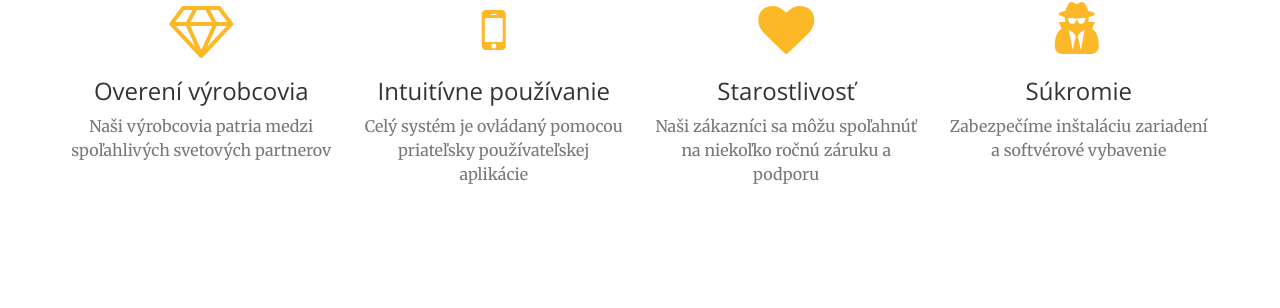
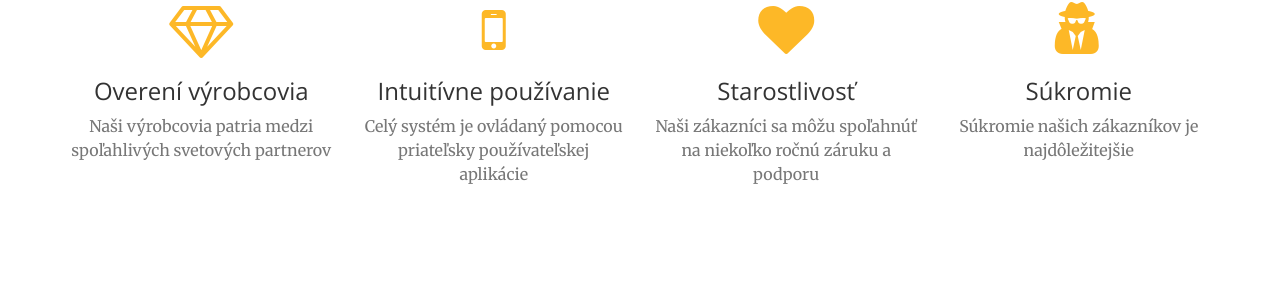
Before and after one commit to stesi13/simexing, a Jekyll site: the page built from index.html, in a window 1280 px wide and 900 px high, scrolled down 1392 px. Shown: the part 144-452 px from the top of the window. Built offline with Jekyll 4.4.1, drawn with Linux system fonts in a browser that asks for light colours.

Commit message:
Update services.html

```diff
--- a/_includes/services.html
+++ b/_includes/services.html
@@ -35,7 +35,7 @@
                 <div class="service-box">
                     <i class="fa fa-4x fa-user-secret wow bounceIn text-primary" data-wow-delay=".3s"></i>
                     <h3>Súkromie</h3>
-                    <p class="text-muted">Zabezpečíme inštaláciu zariadení a softvérové vybavenie</p>
+                    <p class="text-muted">Súkromie našich zákazníkov je najdôležitejšie</p>
                 </div>
             </div>
         </div>
```
